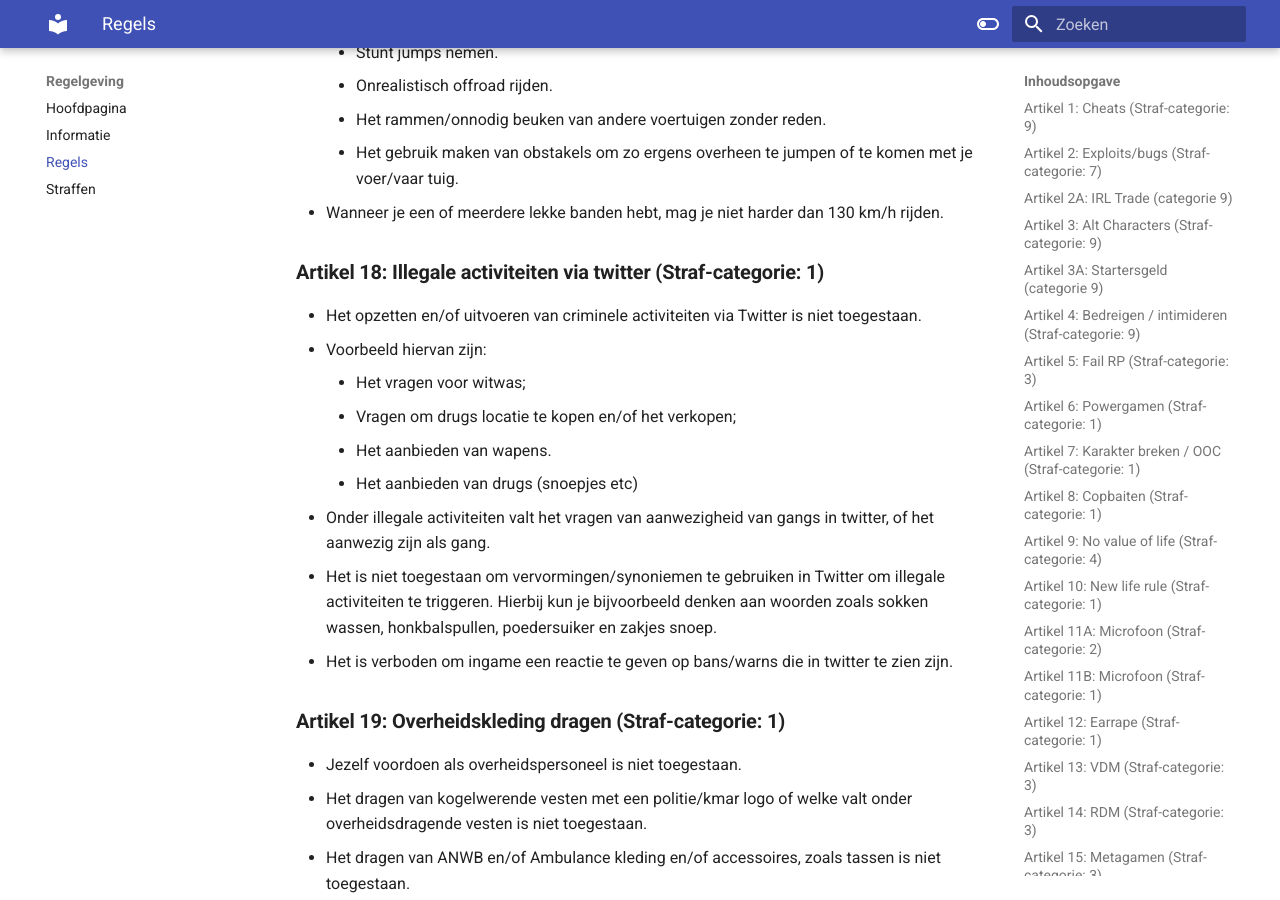
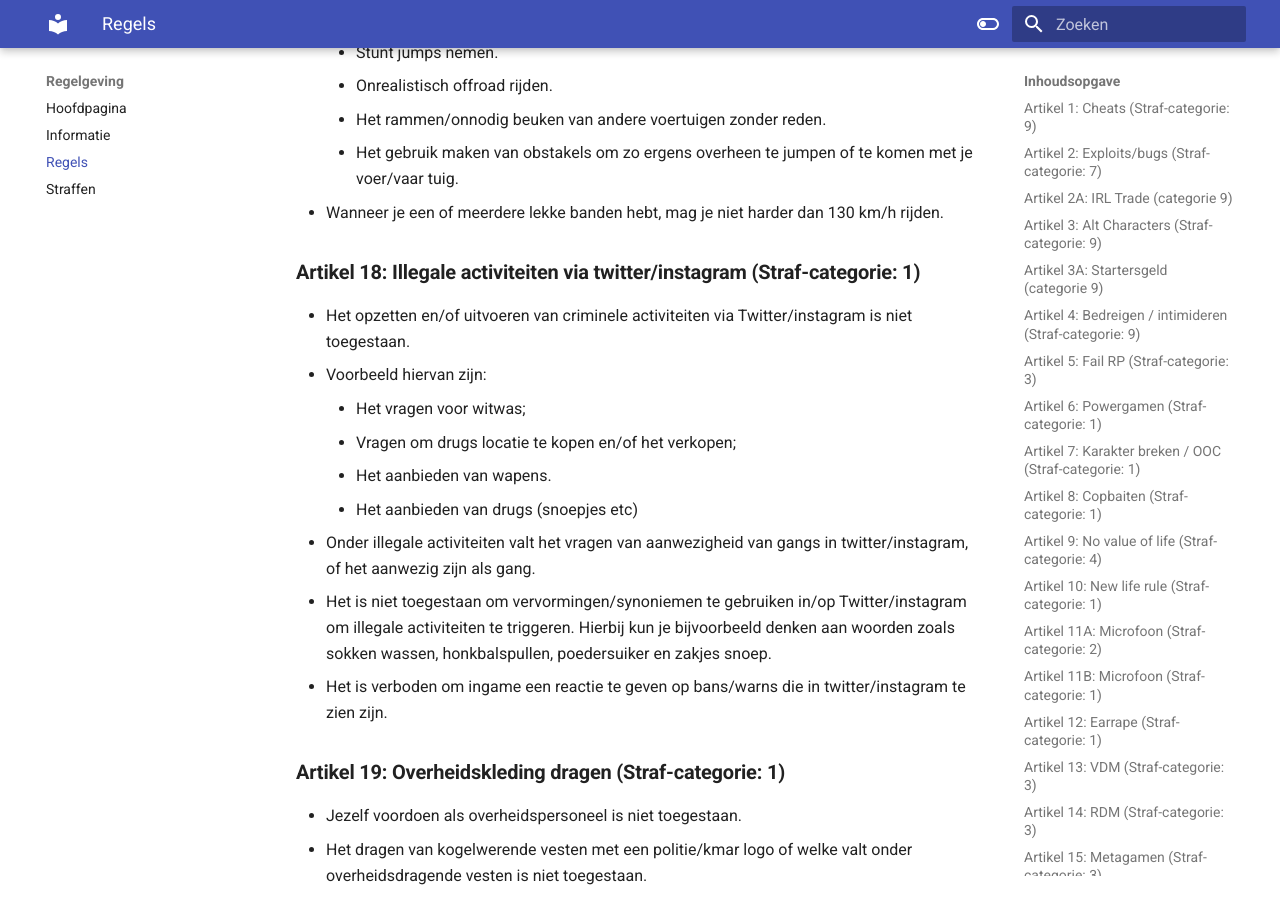
Before and after one commit to ZuiderVeenRP/apv, an MkDocs documentation site: the page built from docs/algemeen.md, in a window 1280 px wide and 900 px high, scrolled down 7478 px. Built offline with MkDocs 1.6.1 and Material for MkDocs 9.7.7, drawn with Linux system fonts in a browser that asks for light colours; comment, search, counter and statistics services are not loaded.

Commit message:
Artikel 18 Illegale activiteiten via twitter
Instagram toegevoegd aan artikel

```diff
--- a/docs/algemeen.md
+++ b/docs/algemeen.md
@@ -170,16 +170,16 @@
       * Het gebruik maken van obstakels om zo ergens overheen te jumpen of te komen met je voer/vaar tuig.
    - Wanneer je een of meerdere lekke banden hebt, mag je niet harder dan 130 km/h rijden.
 
-### **Artikel 18: Illegale activiteiten via twitter (Straf-categorie: 1)**
-   - Het opzetten en/of uitvoeren van criminele activiteiten via Twitter is niet toegestaan.
+### **Artikel 18: Illegale activiteiten via twitter/instagram (Straf-categorie: 1)**
+   - Het opzetten en/of uitvoeren van criminele activiteiten via Twitter/instagram is niet toegestaan.
    - Voorbeeld hiervan zijn:
      * Het vragen voor witwas;
      * Vragen om drugs locatie te kopen en/of het verkopen;
      * Het aanbieden van wapens.
      * Het aanbieden van drugs (snoepjes etc)
-   - Onder illegale activiteiten valt het vragen van aanwezigheid van gangs in twitter, of het aanwezig zijn als gang.
-   - Het is niet toegestaan om vervormingen/synoniemen te gebruiken in Twitter om illegale activiteiten te triggeren. Hierbij kun je bijvoorbeeld denken aan woorden zoals sokken wassen, honkbalspullen, poedersuiker en zakjes snoep.
-   - Het is verboden om ingame een reactie te geven op bans/warns die in twitter te zien zijn.
+   - Onder illegale activiteiten valt het vragen van aanwezigheid van gangs in twitter/instagram, of het aanwezig zijn als gang.
+   - Het is niet toegestaan om vervormingen/synoniemen te gebruiken in/op Twitter/instagram om illegale activiteiten te triggeren. Hierbij kun je bijvoorbeeld denken aan woorden zoals sokken wassen, honkbalspullen, poedersuiker en zakjes snoep.
+   - Het is verboden om ingame een reactie te geven op bans/warns die in twitter/instagram te zien zijn.
 
 ### **Artikel 19: Overheidskleding dragen (Straf-categorie: 1)**
    - Jezelf voordoen als overheidspersoneel is niet toegestaan.
```
